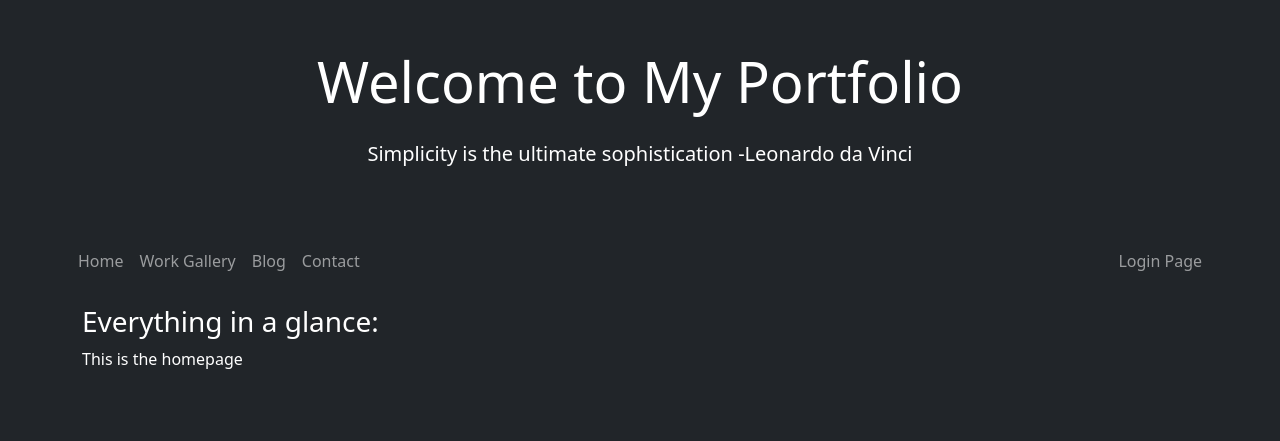
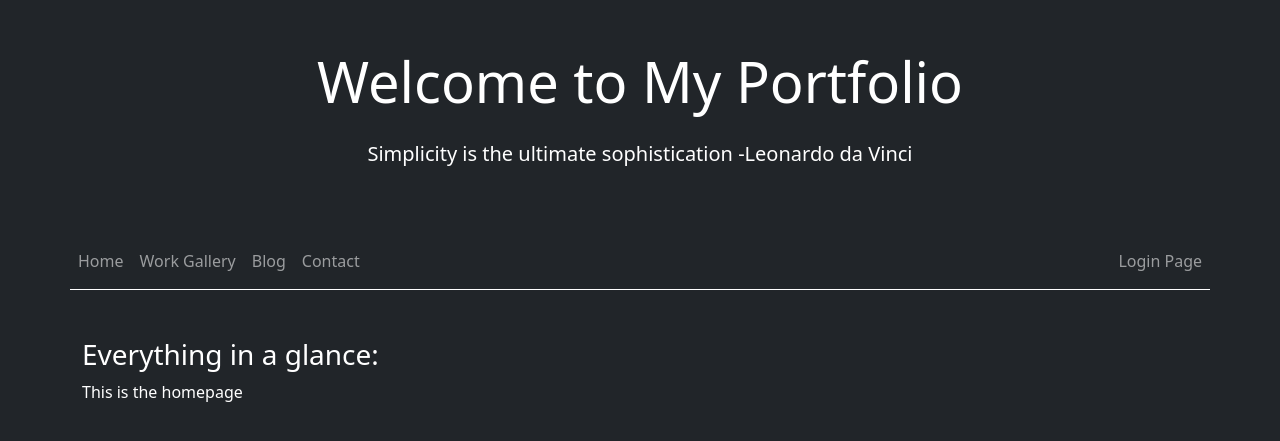
Before and after one commit to pouyanze/portfolio, a Django app: page / in a window 1280 px wide. Shown: the top 441 px of the page. Run offline with Django 4.2, Linux system fonts and the light colour scheme.

Commit message:
fix appearance, more readable

```diff
--- a/portfolio/templates/base.html
+++ b/portfolio/templates/base.html
@@ -17,7 +17,7 @@
     <p class="lead mt-4">Simplicity is the ultimate sophistication -Leonardo da Vinci</p>
   </div>
 
-  <nav class="navbar navbar-expand-lg navbar-dark bg-dark container text-center py-2">
+  <nav class="navbar navbar-expand-lg navbar-dark bg-dark container text-center py-2 border-bottom border-white">
     <button class="navbar-toggler" type="button" data-bs-toggle="collapse" data-bs-target="#navbarNav" aria-controls="navbarNav" aria-expanded="false" aria-label="Toggle navigation">
       <span class="navbar-toggler-icon"></span>
     </button>
@@ -66,7 +66,7 @@
     {% endfor %}
   {% endif %}
 
-  <div class="container mt-3">
+  <div class="container mt-5">
     {% block content %}{% endblock %}
   </div>
 
```
